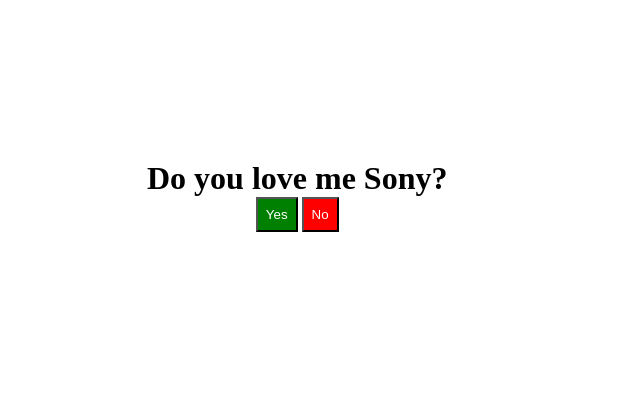
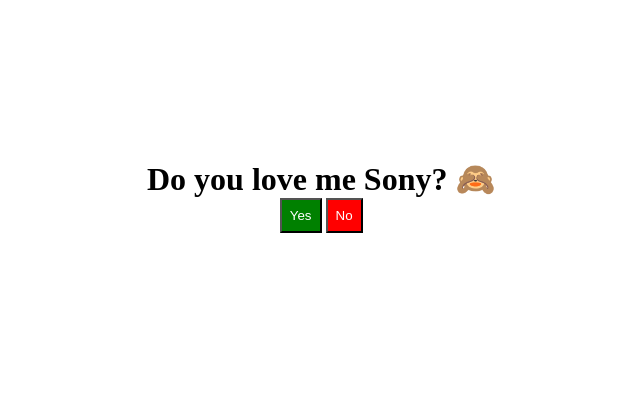
Before and after one commit to taiyo017/haha, a plain HTML site: page index.html in a window 1280 px wide. Shown: the top 396 px of the page, without its empty margins (13-653 px from the left). Drawn offline with Linux system fonts and the light colour scheme.

Commit message:
Update index.html

```diff
--- a/index.html
+++ b/index.html
@@ -33,7 +33,7 @@
 <body>
     <div class="main">
         <div class="sony">
-            <p><h1>Do you love me Sony? </h1></p>
+            <p><h1>Do you love me Sony? &#128584;</h1></p>
             <button class="yes"onclick="check()">Yes</button>
             <button id="movingButton" class="moving-btn">No</button>
         </div>
```
